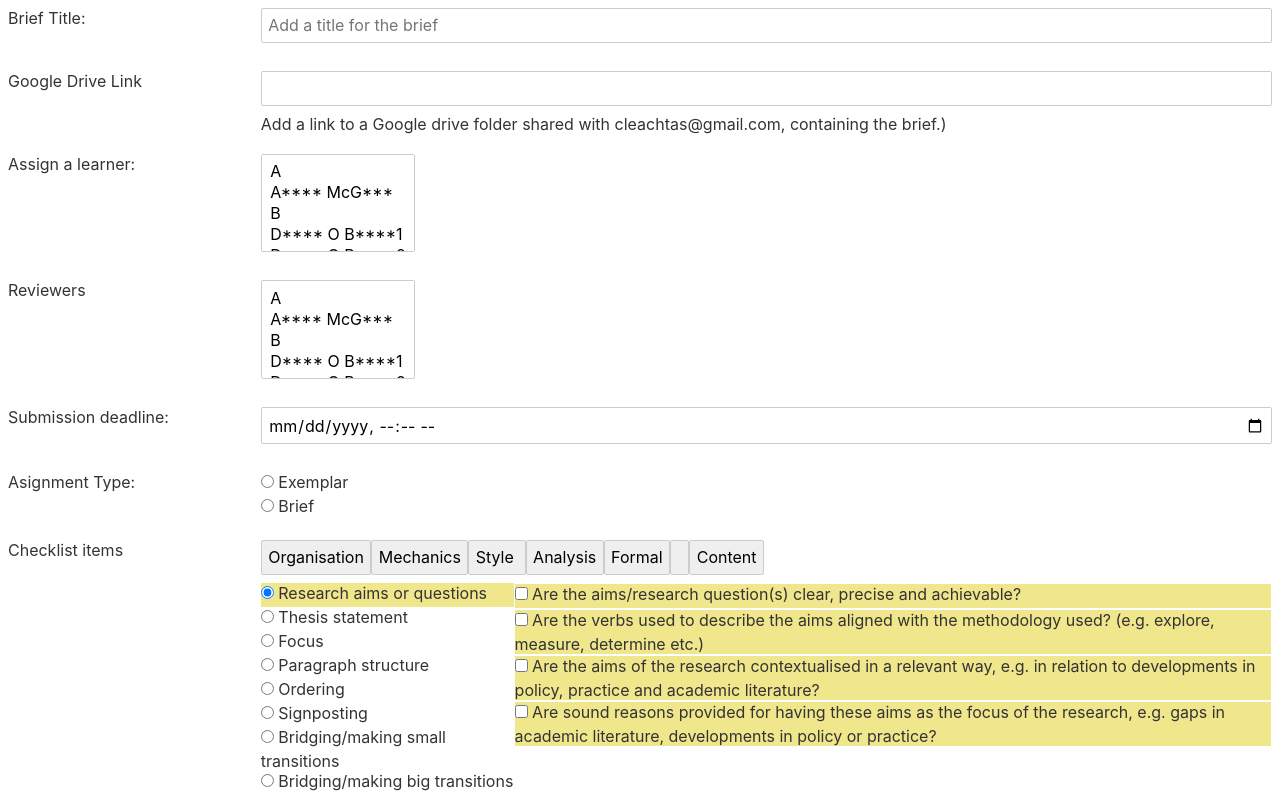
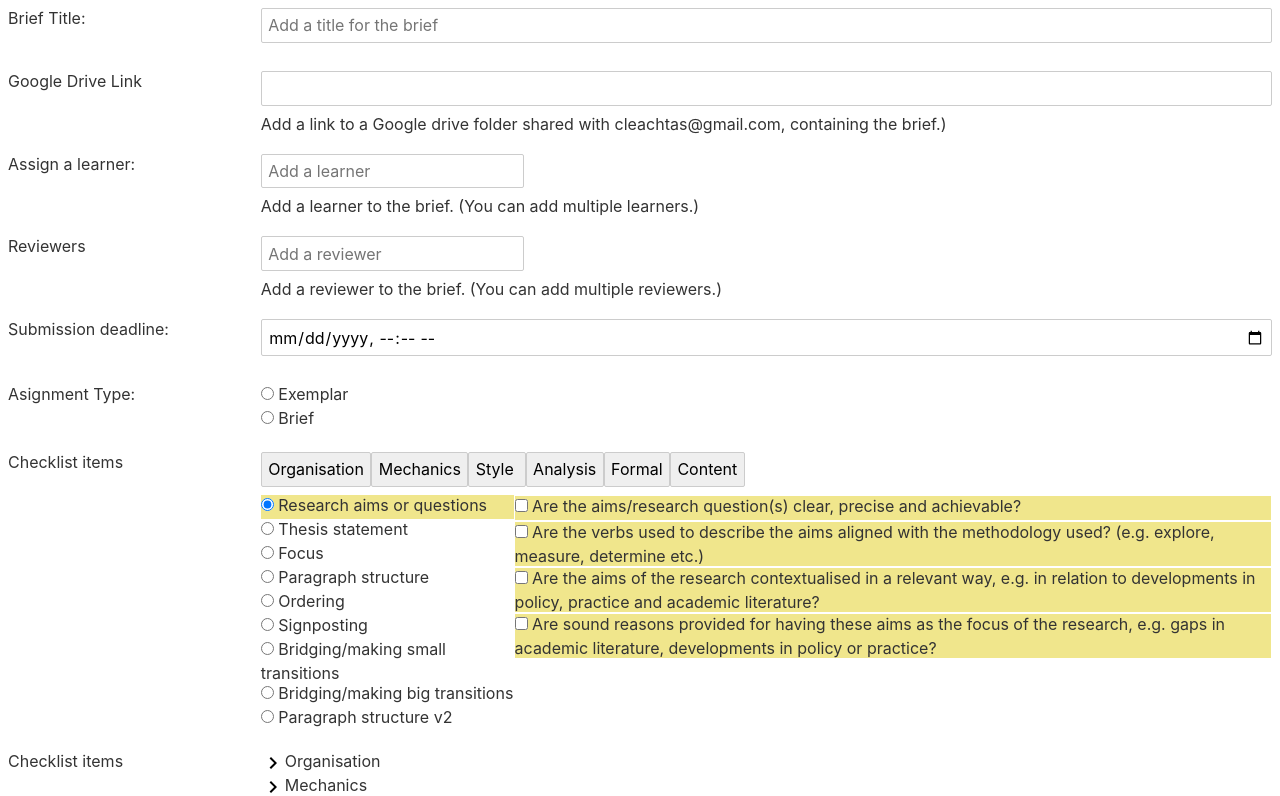
Before and after one commit to kenpower/assign_brief_svelte, a Svelte app: page / in a window 1280 px wide. Shown: the top 796 px of the page. Built offline with nearby package versions, Linux system fonts and the light colour scheme.

Commit message:
auto complete for learners reviewers

```diff
--- a/src/AssignBrief.svelte
+++ b/src/AssignBrief.svelte
@@ -15,52 +15,24 @@ let assignmentType;
 let selected_reviewers = [];
 let selected_learners = [];
 
-// let treedata = {
-// 	 text: "root",
-
-// 	 items:[
-// 		 {
-// 		text: "test",
-// 		items: [
-// 		{ text: "subtest" },
-// 		{ text: "subtest2" },
-// 		{ text: "subtest3" },
-// 		{ text: "subtest4",
-// 		items: [
-// 		{ text: "subtest" , selected: false },
-// 		{ text: "subtest2" },
-// 		{ text: "subtest3" },
-// 		{ text: "subtest4" },
-// 		]
-// 		},
-// 		]
-// 		},
-// 		{
-// 		text: "test2",
-// 		items: [
-// 		{ text: "subtest" },
-// 		{ text: "subtest2" },
-// 		{ text: "subtest3" },
-// 		{ text: "subtest4" },
-// 		]
-// 		},
-// 		{
-// 		text: "test3",
-// 		items: [
-// 		{ text: "subtest" },
-// 		{ text: "subtest2" },
-// 		{ text: "subtest3" , selected: true},
-// 		{ text: "subtest4" },
-// 		]
-// 		}
-// ]};
-
 let learner_names_sorted = []
 let reviewer_names_sorted = []
 
 $: {
     learner_names_sorted = learners.sort();
     reviewer_names_sorted = reviewers.sort();
+}
+
+const addLearner = (learner) => {
+    if (learner_names_sorted.indexOf(learner) >= 0) {
+        selected_learners = [...new Set(selected_learners.concat(learner))];
+    }
+}
+
+const addReviewer = (reviewer) => {
+    if (reviewer_names_sorted.indexOf(reviewer) >= 0) {
+        selected_reviewers = [...new Set(selected_reviewers.concat(reviewer))];
+    }
 }
 
 function getChecked() {
@@ -165,19 +137,35 @@ const firstDictItem = (dict) => dict[firstDictItemKey(dict)];
             </section>
             <section id="learner">
                 <label for="learner">Assign a learner:</label>
-                <select name="learner" id="learners"  bind:value={selected_learners} multiple required>
-                    {#each learner_names_sorted as learner}
-                    <option>{learner}</option>
+                <div>
+                    <input type="text" id="learners" class="learner" placeholder="Add a learner" required list ="learner-list"
+                        on:change="{(e) => addLearner(e.target.value)}">
+                    <div>Add a learner to the brief. (You can add multiple learners.)</div>
+                    {#each selected_learners as learner}
+                    <span>{learner + ", "}</span>
                     {/each}
-                </select>
+                    <datalist id="learner-list">
+                        {#each learner_names_sorted as learner}
+                        <option>{learner}</option>
+                        {/each}
+                    </datalist>
+                </div>
             </section>
             <section id="reviewer">
                 <label for="learner">Reviewers</label>
-                <select name="reviewers" id="reviewers" bind:value={selected_reviewers} multiple required>
-                    {#each reviewer_names_sorted as reviewer}
-                    <option>{reviewer}</option>
+                <div>
+                    <input type="text" id="reviewers" class="reviewer" placeholder="Add a reviewer" required list ="reviewer-list"
+                        on:change="{(e) => addReviewer(e.target.value)}">
+                    <div>Add a reviewer to the brief. (You can add multiple reviewers.)</div>
+                    {#each selected_reviewers as reviewer}
+                        <span>{reviewer + ", "}</span>
                     {/each}
-                </select>
+                    <datalist id="reviewer-list">
+                        {#each reviewer_names_sorted as reviewer}
+                        <option>{reviewer}</option>
+                        {/each}
+                    </datalist>
+                </div>
             </section>
 
             <section id="deadline">
@@ -206,7 +194,7 @@ const firstDictItem = (dict) => dict[firstDictItemKey(dict)];
                         <TreeView branch = {skillsTree} itemClass={""} leafClass={""} selectedClass={"blue"}   expandIfDecendantSelected={true} >
                         </TreeView>
                     </section>
-                    <input id="submit" type="submit" value="Submit">
+                    <input id="submit" type="button" value="Submit">
 
                     </form>
                     </div>
```
Also changed, not shown: src/data.js.
